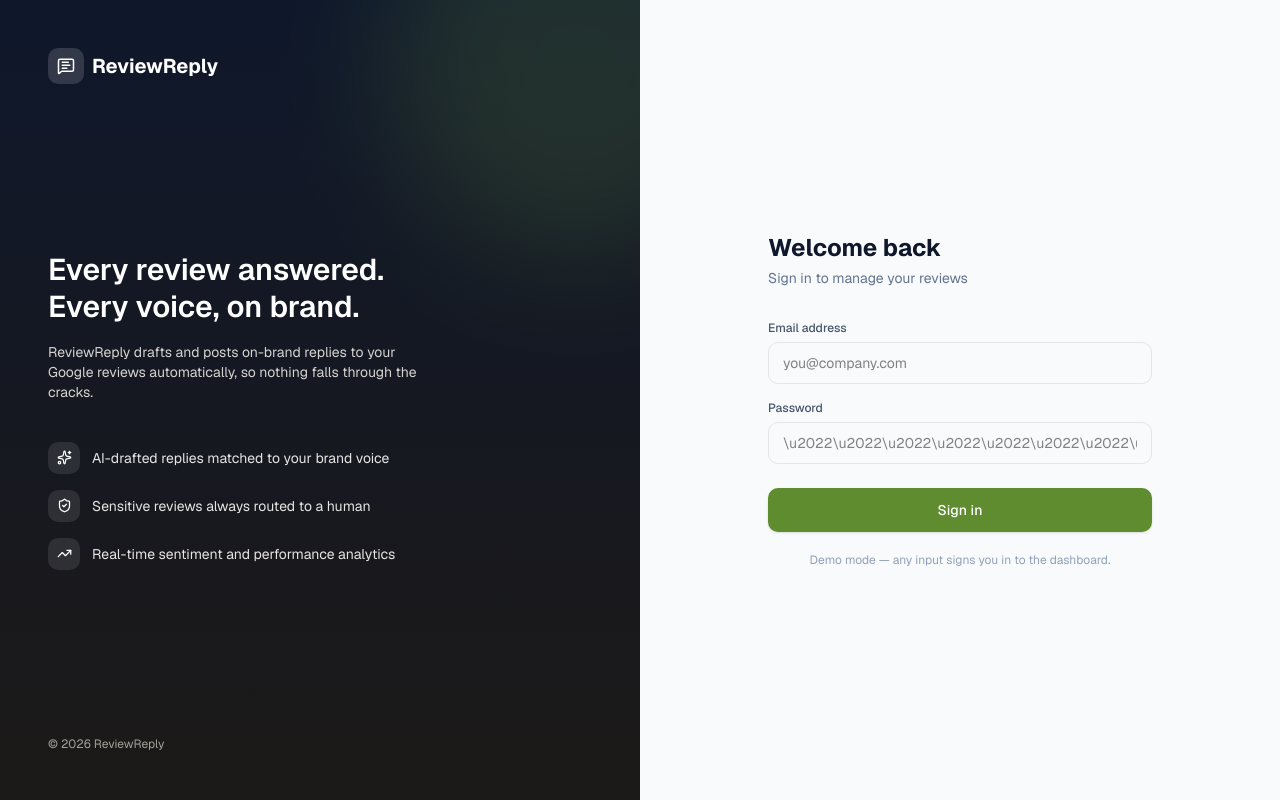
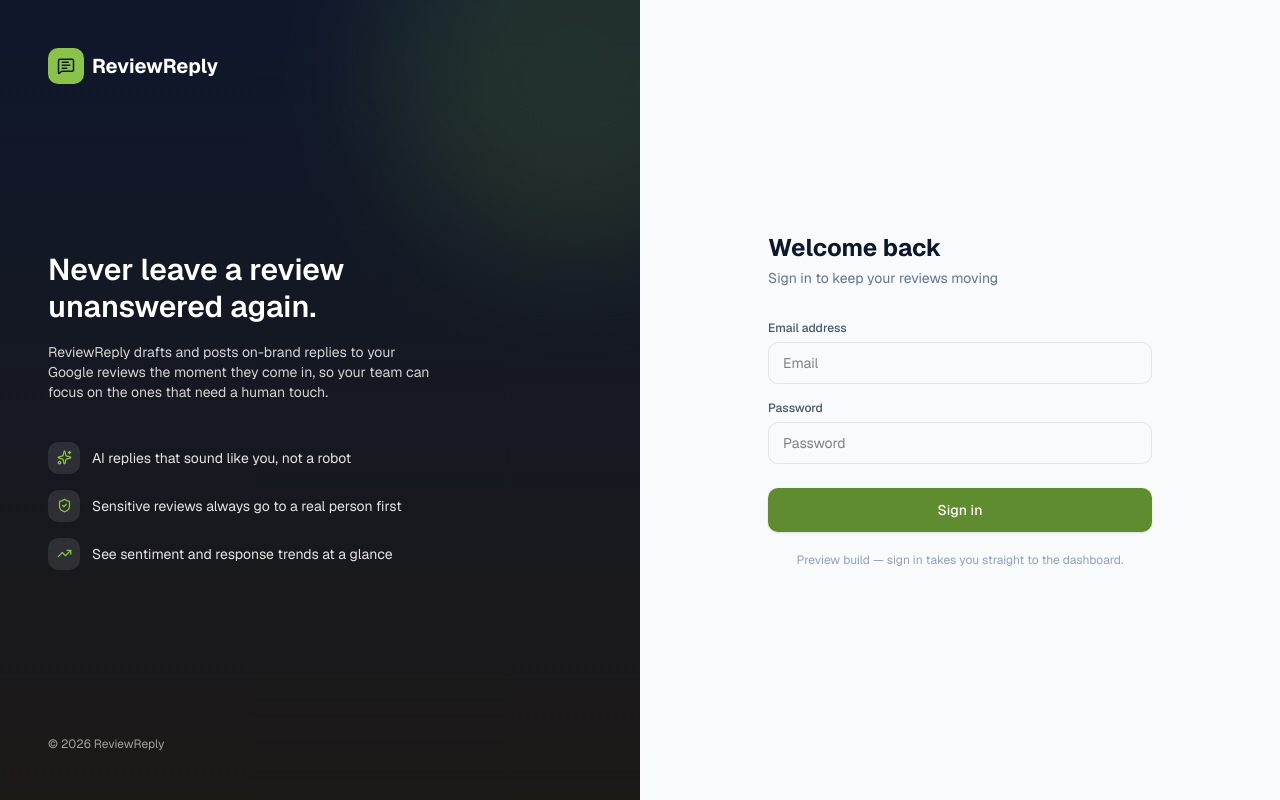
Before and after one commit to somayasaberi2005-cmd/reviewreply-frontend, a Next.js app: page / in a window 1280 px wide. Built offline with nearby package versions, Linux system fonts and the light colour scheme.

Commit message:
Polish login page copy, colors, and add backend integration handoff doc

```diff
--- a/app/page.tsx
+++ b/app/page.tsx
@@ -4,9 +4,9 @@ import Link from "next/link";
 import { MessageSquareText, Sparkles, ShieldCheck, TrendingUp } from "lucide-react";
 
 const features = [
-  { icon: Sparkles, text: "AI-drafted replies matched to your brand voice" },
-  { icon: ShieldCheck, text: "Sensitive reviews always routed to a human" },
-  { icon: TrendingUp, text: "Real-time sentiment and performance analytics" },
+  { icon: Sparkles, text: "AI replies that sound like you, not a robot" },
+  { icon: ShieldCheck, text: "Sensitive reviews always go to a real person first" },
+  { icon: TrendingUp, text: "See sentiment and response trends at a glance" },
 ];
 
 export default function Home() {
@@ -17,20 +17,20 @@ export default function Home() {
         <div className="absolute bottom-0 left-0 w-80 h-80 bg-berry-300 rounded-full blur-3xl opacity-10 translate-y-1/3 -translate-x-1/3" />
 
         <div className="relative z-10 flex items-center gap-2">
-          <div className="w-9 h-9 rounded-lg bg-white/15 backdrop-blur-sm flex items-center justify-center">
-            <MessageSquareText size={18} className="text-white" />
+          <div className="w-9 h-9 rounded-lg bg-berry-400 flex items-center justify-center">
+            <MessageSquareText size={18} className="text-slate-900" />
           </div>
           <span className="text-xl font-bold text-white">ReviewReply</span>
         </div>
 
         <div className="relative z-10">
           <p className="text-3xl font-semibold text-white leading-tight mb-4">
-            Every review answered.
+            Never leave a review
             <br />
-            Every voice, on brand.
+            unanswered again.
           </p>
           <p className="text-stone-300 text-sm max-w-sm mb-10">
-            ReviewReply drafts and posts on-brand replies to your Google reviews automatically, so nothing falls through the cracks.
+            ReviewReply drafts and posts on-brand replies to your Google reviews the moment they come in, so your team can focus on the ones that need a human touch.
           </p>
 
           <div className="space-y-4">
@@ -39,7 +39,7 @@ export default function Home() {
               return (
                 <div key={feature.text} className="flex items-center gap-3">
                   <div className="w-8 h-8 rounded-lg bg-white/10 backdrop-blur-sm flex items-center justify-center flex-shrink-0">
-                    <Icon size={15} className="text-white" />
+                    <Icon size={15} className="text-berry-400" />
                   </div>
                   <p className="text-sm text-stone-200">{feature.text}</p>
                 </div>
@@ -61,14 +61,14 @@ export default function Home() {
           </div>
 
           <p className="text-2xl font-bold text-slate-900 mb-1">Welcome back</p>
-          <p className="text-sm text-slate-500 mb-8">Sign in to manage your reviews</p>
+          <p className="text-sm text-slate-500 mb-8">Sign in to keep your reviews moving</p>
 
           <div className="space-y-4 mb-6">
             <div>
               <label className="text-xs font-medium text-slate-600 block mb-1.5">Email address</label>
               <input
                 type="email"
-                placeholder="you@company.com"
+                placeholder="Email"
                 className="w-full text-sm border border-border rounded-lg px-3.5 py-2.5 focus:outline-none focus:ring-2 focus:ring-berry-200 focus:border-berry-400 transition-colors"
               />
             </div>
@@ -76,7 +76,7 @@ export default function Home() {
               <label className="text-xs font-medium text-slate-600 block mb-1.5">Password</label>
               <input
                 type="password"
-                placeholder="\u2022\u2022\u2022\u2022\u2022\u2022\u2022\u2022"
+                placeholder="Password"
                 className="w-full text-sm border border-border rounded-lg px-3.5 py-2.5 focus:outline-none focus:ring-2 focus:ring-berry-200 focus:border-berry-400 transition-colors"
               />
             </div>
@@ -90,7 +90,7 @@ export default function Home() {
           </Link>
 
           <p className="text-xs text-slate-400 text-center mt-5">
-            Demo mode &mdash; any input signs you in to the dashboard.
+            Preview build &mdash; sign in takes you straight to the dashboard.
           </p>
         </div>
       </div>
```
